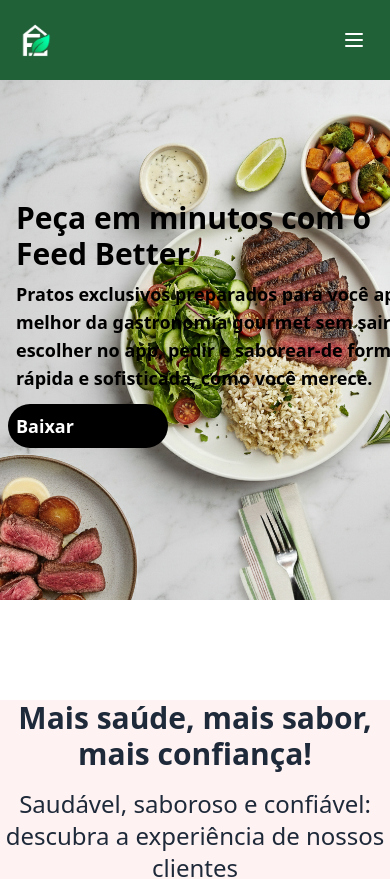
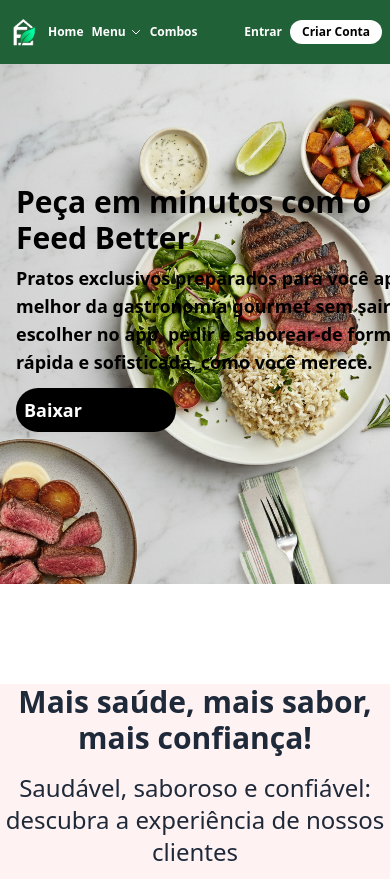
Before and after one commit to DrumondParizottoPiccolo/WebDelivery, a React (Vite) app: page / in a window 390 px wide. Shown: the top 879 px of the page. Built offline with nearby package versions, Linux system fonts and the light colour scheme.

Commit message:
Tirando hamburg Header

```diff
--- a/src/Components/Header.jsx
+++ b/src/Components/Header.jsx
@@ -4,7 +4,6 @@
 
 const Header = () => {
     const [isDropdownOpen, setIsDropdownOpen] = useState(false);
-    const [isMobileMenuOpen, setIsMobileMenuOpen] = useState(false);
     const dropdownRef = useRef(null);
 
     useEffect(() => {
@@ -24,26 +23,20 @@
         setIsDropdownOpen(!isDropdownOpen);
     };
 
-    const toggleMobileMenu = () => {
-        setIsMobileMenuOpen(!isMobileMenuOpen);
-    };
+    return (
+    <header className="bg-[#206138] flex justify-between items-center h-16 sm:h-18 md:h-20
+                      px-2 sm:px-4 md:px-8 lg:px-12 xl:px-20">
+        <nav className="flex items-center space-x-2 sm:space-x-4 md:space-x-6 lg:space-x-8 xl:space-x-10
+                       text-white text-xs sm:text-sm md:text-base lg:text-lg">
+            <img src={logo} alt="" className='w-8 sm:w-9 md:w-10 lg:w-11 xl:w-12' />
 
-    return (
-        <header className="bg-[#206138] relative">
-
-            <div className="flex justify-between items-center h-20 px-4 md:px-8 lg:px-20">
-
-                <nav className="hidden lg:flex items-center space-x-6 xl:space-x-10 text-white text-base xl:text-lg">
-                    <img src={logo} alt="Logo" className='w-10 xl:w-12' />
-
-                    <a href="/Home" className="hover:underline font-bold">Home</a>
-
+            <a href="/Home" className="hover:underline font-bold whitespace-nowrap">Home</a>
             <div className="relative" ref={dropdownRef}>
                 <button
                     onClick={toggleDropdown}
-                            className="cursor-pointer font-bold hover:underline flex items-center">
+                    className="cursor-pointer font-bold hover:underline flex items-center whitespace-nowrap">
                     Menu
-                            <svg className={`ml-1 w-4 h-4 transform transition-transform
+                    <svg className={`ml-1 w-3 h-3 sm:w-4 sm:h-4 transform transition-transform
                      ${isDropdownOpen ? 'rotate-180' : 'rotate-0'}`}
                         fill="none"
                         stroke="currentColor"
@@ -56,106 +49,43 @@
                 </button>
 
                 {isDropdownOpen && (
-                            <div className="absolute left-0 mt-2 w-40 bg-[#206138] rounded-md shadow-lg z-50">
+                    <div className="absolute left-0 mt-2 w-32 sm:w-36 md:w-40 bg-[#206138] rounded-md shadow-lg z-50">
                         <div className="py-1">
-                                    <a href="/Hamburgueres" className="font-bold block px-4 py-2 text-sm text-white hover:underline">
+                            <a href="/Hamburgueres" className="font-bold block px-2 sm:px-3 md:px-4 py-2
+                            text-xs sm:text-sm text-white hover:underline">
                                 Hamburgueres
                             </a>
-                                    <a href="/Pratos variados" className="font-bold block px-4 py-2 text-sm text-white hover:underline">
+                            <a href="/Pratos variados" className="font-bold block px-2 sm:px-3 md:px-4 py-2
+                            text-xs sm:text-sm text-white hover:underline">
                                 Pratos variados
                             </a>
-                                    <a href="/Vegano" className="font-bold block px-4 py-2 text-sm text-white hover:underline">
+                            <a href="/Vegano" className="font-bold block px-2 sm:px-3 md:px-4 py-2
+                            text-xs sm:text-sm text-white hover:underline">
                                 Vegano
                             </a>
                         </div>
                     </div>
                 )}
             </div>
-
-                    <Link to="/combos" className="font-bold hover:underline">Combos</Link>
+            <Link to="/combos" className="font-bold hover:underline whitespace-nowrap">Combos</Link>
         </nav>
 
-
-                <div className="lg:hidden flex items-center">
-                    <img src={logo} alt="Logo" className='w-10' />
-                </div>
-
-
-                <div className="hidden lg:flex items-center space-x-4">
-                    <button className="text-white font-bold hover:underline">
+        <div className="flex items-center space-x-1 sm:space-x-2 md:space-x-3 lg:space-x-4">
+            <button className="text-white font-bold hover:underline whitespace-nowrap
+                             text-xs sm:text-sm md:text-base lg:text-lg
+                             px-1 sm:px-2 md:px-4 lg:px-6 xl:px-10">
                 Entrar
             </button>
-                    <button className="text-black bg-white py-2 px-4 xl:px-6 rounded-full
-                    hover:scale-105 font-bold transition-transform text-sm xl:text-base">
+            <button className="text-black bg-white font-bold rounded-full cursor-pointer
+                             hover:scale-105 transition-transform whitespace-nowrap
+                             text-xs sm:text-sm md:text-base lg:text-lg
+                             py-1 px-3 sm:py-1.5 sm:px-4 md:py-2 md:px-5 lg:py-2 lg:px-6">
                 Criar Conta
             </button>
         </div>
+    </header>
+)
 
-
-                <button
-                    onClick={toggleMobileMenu}
-                    className="lg:hidden text-white p-2"
-                >
-                    <svg className="w-6 h-6" fill="none" stroke="currentColor" viewBox="0 0 24 24">
-                        <path strokeLinecap="round" strokeLinejoin="round" strokeWidth={2}
-                              d={isMobileMenuOpen ? "M6 18L18 6M6 6l12 12" : "M4 6h16M4 12h16M4 18h16"} />
-                    </svg>
-                </button>
-            </div>
-
-            {isMobileMenuOpen && (
-                <div className="lg:hidden bg-[#206138] border-t border-green-400">
-                    <nav className="px-4 py-4 space-y-3">
-                        <a href="/Home" className="block text-white font-bold hover:underline">Home</a>
-
-                        <div>
-                            <button
-                                onClick={toggleDropdown}
-                                className="w-full text-left text-white font-bold hover:underline flex items-center justify-between hover:cursor-pointer">
-                                Menu
-                                <svg className={`w-4 h-4 transform transition-transform
-                                 ${isDropdownOpen ? 'rotate-180' : 'rotate-0'}`}
-                                    fill="none"
-                                    stroke="currentColor"
-                                    viewBox="0 0 24 24"
-                                >
-                                    <path strokeLinecap="round"
-                                          strokeLinejoin="round"
-                                          strokeWidth={2} d="M19 9l-7 7-7-7"/>
-                                </svg>
-                            </button>
-
-                            {isDropdownOpen && (
-                                <div className="mt-2 pl-4 space-y-2">
-                                    <a href="/Hamburgueres" className="block text-white font-bold hover:underline">
-                                        Hamburgueres
-                                    </a>
-                                    <a href="/Pratos variados" className="block text-white font-bold hover:underline">
-                                        Pratos variados
-                                    </a>
-                                    <a href="/Vegano" className="block text-white font-bold hover:underline">
-                                        Vegano
-                                    </a>
-                                </div>
-                            )}
-                        </div>
-
-                        <Link to="/combos" className="block text-white font-bold hover:underline">Combos</Link>
-
-                        <div className="pt-4 space-y-3 border-t border-green-400">
-                            <button className="block text-white font-bold hover:underline cursor-pointer">
-                                Entrar
-                            </button>
-                            <button className="block text-black bg-white py-2 px-6 rounded-full
-                            font-bold hover:scale-110 transition-transform cursor-pointer">
-                                Criar Conta
-                            </button>
-                        </div>
-                    </nav>
-                </div>
-            )}
-        </header>
-    );
-};
+}
 
 export default Header;
--- a/src/Components/Section1.jsx
+++ b/src/Components/Section1.jsx
@@ -5,7 +5,7 @@
       <div className="flex flex-col w-full h-130 bg-cover bg-center bg-no-repeat"
       style={{backgroundImage: `url(${comum2})`}}>
         <div className="flex flex-col mt-30 ml-2">
-           <div className="ml-2">
+           <div className="flex flex-col ml-2">
              <h1 className="flex flex-col font-bold text-3xl">
                 Peça em minutos com o Feed Better
             </h1>
@@ -16,7 +16,7 @@
            </div>
             <div>
                 <button className="flex flex-col text-lg text-white
-                 font-bold mr-200 mt-3 bg-black p-2 w-40 rounded-full
+                 font-bold ml-2  mt-3 bg-black p-2 w-40 rounded-full
                 hover:scale-110 transition-transform cursor-pointer">
                     Baixar
                 </button>
```
Lines whose indentation alone changed are shown as unchanged.
